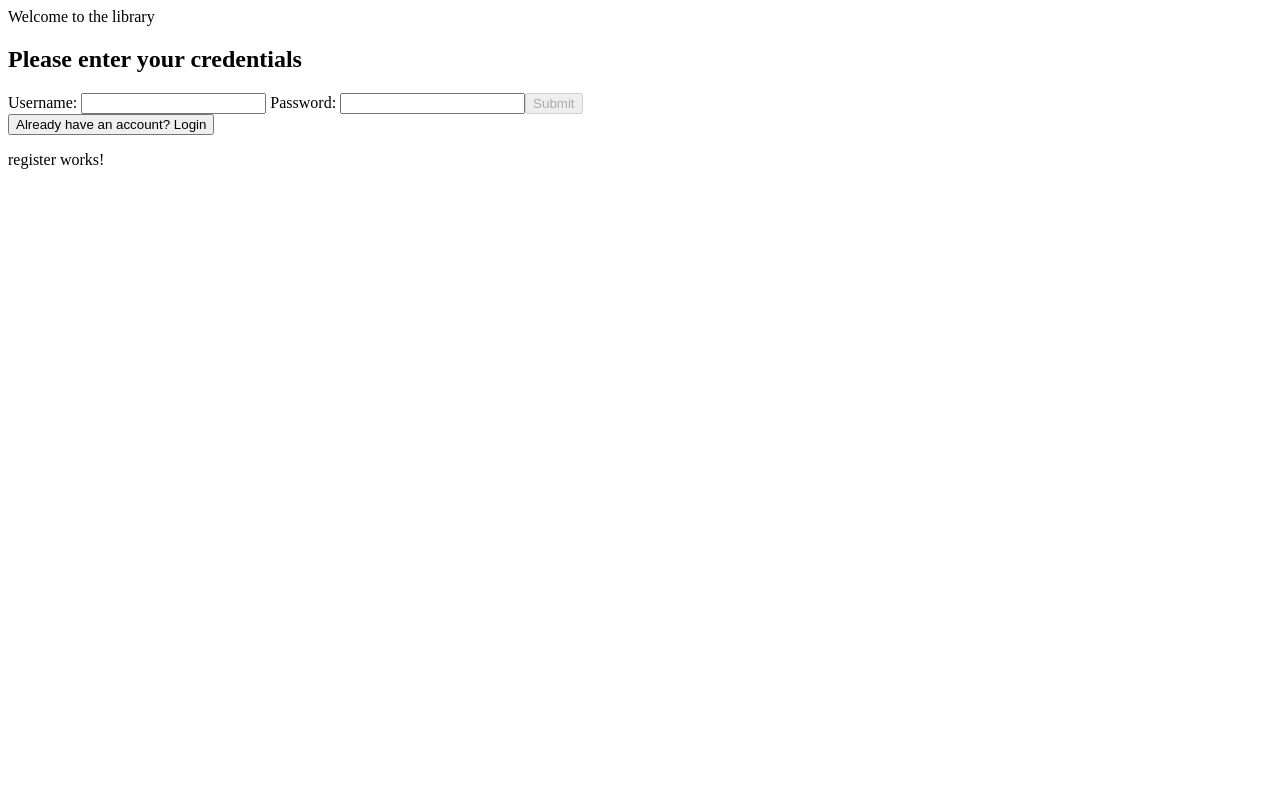
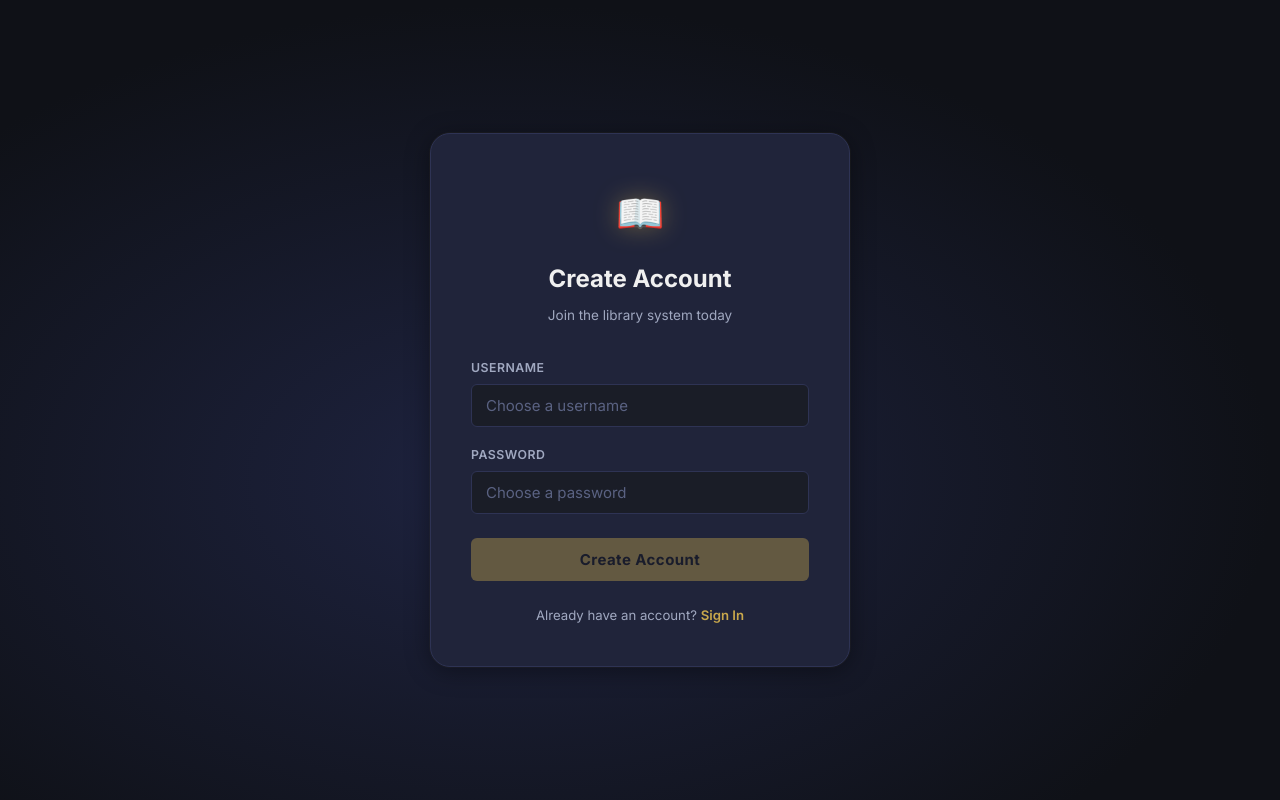
Before and after one commit to Muhammad-Jaddoua/Library-System, an Angular app in the folder library-frontend/: page /register in a window 1280 px wide. Built offline with nearby package versions, Linux system fonts and the light colour scheme.

Commit message:
feat: created style, changed css and html files

```diff
--- a/library-frontend/src/app/pages/login/login.css
+++ b/library-frontend/src/app/pages/login/login.css
@@ -0,0 +1,128 @@
+/* ── Auth Page Layout ── */
+.auth-page {
+  min-height: 100vh;
+  display: flex;
+  align-items: center;
+  justify-content: center;
+  background: radial-gradient(ellipse at 60% 40%, #1e2340 0%, #0f1117 70%);
+  padding: 24px;
+}
+
+/* ── Card ── */
+.auth-card {
+  width: 100%;
+  max-width: 420px;
+  background: var(--bg-card);
+  border: 1px solid var(--border);
+  border-radius: var(--radius-lg);
+  padding: 48px 40px 40px;
+  box-shadow: var(--shadow), 0 0 0 1px rgba(201,168,76,0.05);
+  animation: fadeUp 0.35s ease both;
+}
+
+@keyframes fadeUp {
+  from { opacity: 0; transform: translateY(18px); }
+  to   { opacity: 1; transform: translateY(0);    }
+}
+
+/* ── Logo / Icon ── */
+.auth-logo {
+  font-size: 2.6rem;
+  text-align: center;
+  margin-bottom: 16px;
+  filter: drop-shadow(0 0 12px rgba(201,168,76,0.4));
+}
+
+/* ── Heading ── */
+.auth-title {
+  font-size: 1.6rem;
+  font-weight: 700;
+  color: var(--text-primary);
+  text-align: center;
+  margin-bottom: 6px;
+}
+
+.auth-subtitle {
+  font-size: 0.9rem;
+  color: var(--text-secondary);
+  text-align: center;
+  margin-bottom: 32px;
+}
+
+/* ── Form ── */
+.auth-form {
+  display: flex;
+  flex-direction: column;
+  gap: 18px;
+}
+
+.field-group {
+  display: flex;
+  flex-direction: column;
+  gap: 6px;
+}
+
+.field-label {
+  font-size: 0.82rem;
+  font-weight: 600;
+  color: var(--text-secondary);
+  letter-spacing: 0.04em;
+  text-transform: uppercase;
+}
+
+.field-input {
+  background: var(--bg-secondary);
+  border: 1px solid var(--border);
+  border-radius: var(--radius-sm);
+  color: var(--text-primary);
+  padding: 11px 14px;
+  transition: var(--transition);
+  outline: none;
+}
+
+.field-input::placeholder { color: var(--text-muted); }
+
+.field-input:focus {
+  border-color: var(--accent);
+  box-shadow: 0 0 0 3px var(--accent-dim);
+}
+
+/* ── Primary Button ── */
+.btn-primary {
+  margin-top: 6px;
+  padding: 12px;
+  background: var(--accent);
+  color: #0f1117;
+  font-weight: 700;
+  border: none;
+  border-radius: var(--radius-sm);
+  cursor: pointer;
+  transition: var(--transition);
+  letter-spacing: 0.03em;
+}
+
+.btn-primary:hover:not(:disabled) {
+  background: var(--accent-light);
+  transform: translateY(-1px);
+  box-shadow: 0 4px 16px rgba(201,168,76,0.35);
+}
+
+.btn-primary:disabled {
+  opacity: 0.4;
+  cursor: not-allowed;
+}
+
+/* ── Footer Link ── */
+.auth-footer {
+  margin-top: 24px;
+  text-align: center;
+  font-size: 0.88rem;
+  color: var(--text-secondary);
+}
+
+.auth-footer a {
+  color: var(--accent);
+  font-weight: 600;
+}
+
+.auth-footer a:hover { color: var(--accent-light); }
--- a/library-frontend/src/app/pages/login/login.html
+++ b/library-frontend/src/app/pages/login/login.html
@@ -1,15 +1,21 @@
-<header>Welcome to the library</header>
-<h2>Please enter your credentials</h2>
-<form [formGroup]="loginForm" (ngSubmit)="loginRequest()">
-  <label>
-    Username:
-    <input type="text" formControlName="username">
-  </label>
-  <label>
-    Password:
-    <input type="password" formControlName="password">
-  </label>
-  <button type="submit" [disabled]="!loginForm.valid">Submit</button>
+<div class="auth-page">
+  <div class="auth-card">
+    <div class="auth-logo">📖</div>
+    <h1 class="auth-title">Welcome Back</h1>
+    <p class="auth-subtitle">Sign in to your library account</p>
 
-</form>
-<p>login works!</p>
+    <form [formGroup]="loginForm" (ngSubmit)="loginRequest()" class="auth-form">
+      <div class="field-group">
+        <label class="field-label">Username</label>
+        <input class="field-input" type="text" formControlName="username" placeholder="Enter your username" />
+      </div>
+      <div class="field-group">
+        <label class="field-label">Password</label>
+        <input class="field-input" type="password" formControlName="password" placeholder="Enter your password" />
+      </div>
+      <button class="btn-primary" type="submit" [disabled]="!loginForm.valid">Sign In</button>
+    </form>
+
+    <p class="auth-footer">Don't have an account? <a href="/register">Register</a></p>
+  </div>
+</div>
--- a/library-frontend/src/app/pages/not-found/not-found.css
+++ b/library-frontend/src/app/pages/not-found/not-found.css
@@ -0,0 +1,72 @@
+.notfound-page {
+  min-height: 100vh;
+  display: flex;
+  align-items: center;
+  justify-content: center;
+  background: radial-gradient(ellipse at 50% 50%, #1a1d27 0%, #0f1117 70%);
+  padding: 24px;
+}
+
+.notfound-card {
+  display: flex;
+  flex-direction: column;
+  align-items: center;
+  text-align: center;
+  animation: fadeUp 0.4s ease both;
+}
+
+@keyframes fadeUp {
+  from { opacity: 0; transform: translateY(18px); }
+  to   { opacity: 1; transform: translateY(0); }
+}
+
+.notfound-code {
+  font-size: 7rem;
+  font-weight: 800;
+  line-height: 1;
+  background: linear-gradient(135deg, var(--accent), var(--accent-light));
+  -webkit-background-clip: text;
+  -webkit-text-fill-color: transparent;
+  background-clip: text;
+  margin-bottom: 8px;
+  letter-spacing: -0.03em;
+}
+
+.notfound-icon {
+  font-size: 3rem;
+  margin-bottom: 20px;
+  filter: drop-shadow(0 0 10px rgba(201,168,76,0.3));
+}
+
+.notfound-title {
+  font-size: 1.8rem;
+  font-weight: 700;
+  color: var(--text-primary);
+  margin-bottom: 10px;
+}
+
+.notfound-sub {
+  color: var(--text-secondary);
+  font-size: 0.95rem;
+  max-width: 340px;
+  line-height: 1.7;
+  margin-bottom: 32px;
+}
+
+.btn-home {
+  padding: 11px 28px;
+  background: var(--accent);
+  color: #0f1117;
+  font-weight: 700;
+  border-radius: var(--radius-sm);
+  transition: var(--transition);
+  letter-spacing: 0.03em;
+  font-size: 0.95rem;
+}
+
+.btn-home:hover {
+  background: var(--accent-light);
+  transform: translateY(-1px);
+  box-shadow: 0 4px 16px rgba(201,168,76,0.35);
+  color: #0f1117;
+}
--- a/library-frontend/src/app/pages/not-found/not-found.html
+++ b/library-frontend/src/app/pages/not-found/not-found.html
@@ -1,2 +1,9 @@
-<h1>Err 404 Page Not Found</h1>
-<p>not-found works!</p>
+<div class="notfound-page">
+  <div class="notfound-card">
+    <div class="notfound-code">404</div>
+    <div class="notfound-icon">📭</div>
+    <h1 class="notfound-title">Page Not Found</h1>
+    <p class="notfound-sub">The page you're looking for doesn't exist or has been moved.</p>
+    <a href="/register" class="btn-home">Go Home</a>
+  </div>
+</div>
--- a/library-frontend/src/app/pages/register/register.css
+++ b/library-frontend/src/app/pages/register/register.css
@@ -0,0 +1,123 @@
+/* identical auth card styles shared with login */
+.auth-page {
+  min-height: 100vh;
+  display: flex;
+  align-items: center;
+  justify-content: center;
+  background: radial-gradient(ellipse at 40% 60%, #1e2340 0%, #0f1117 70%);
+  padding: 24px;
+}
+
+.auth-card {
+  width: 100%;
+  max-width: 420px;
+  background: var(--bg-card);
+  border: 1px solid var(--border);
+  border-radius: var(--radius-lg);
+  padding: 48px 40px 40px;
+  box-shadow: var(--shadow), 0 0 0 1px rgba(201,168,76,0.05);
+  animation: fadeUp 0.35s ease both;
+}
+
+@keyframes fadeUp {
+  from { opacity: 0; transform: translateY(18px); }
+  to   { opacity: 1; transform: translateY(0);    }
+}
+
+.auth-logo {
+  font-size: 2.6rem;
+  text-align: center;
+  margin-bottom: 16px;
+  filter: drop-shadow(0 0 12px rgba(201,168,76,0.4));
+}
+
+.auth-title {
+  font-size: 1.6rem;
+  font-weight: 700;
+  color: var(--text-primary);
+  text-align: center;
+  margin-bottom: 6px;
+}
+
+.auth-subtitle {
+  font-size: 0.9rem;
+  color: var(--text-secondary);
+  text-align: center;
+  margin-bottom: 32px;
+}
+
+.auth-form {
+  display: flex;
+  flex-direction: column;
+  gap: 18px;
+}
+
+.field-group {
+  display: flex;
+  flex-direction: column;
+  gap: 6px;
+}
+
+.field-label {
+  font-size: 0.82rem;
+  font-weight: 600;
+  color: var(--text-secondary);
+  letter-spacing: 0.04em;
+  text-transform: uppercase;
+}
+
+.field-input {
+  background: var(--bg-secondary);
+  border: 1px solid var(--border);
+  border-radius: var(--radius-sm);
+  color: var(--text-primary);
+  padding: 11px 14px;
+  transition: var(--transition);
+  outline: none;
+}
+
+.field-input::placeholder { color: var(--text-muted); }
+
+.field-input:focus {
+  border-color: var(--accent);
+  box-shadow: 0 0 0 3px var(--accent-dim);
+}
+
+.btn-primary {
+  margin-top: 6px;
+  padding: 12px;
+  background: var(--accent);
+  color: #0f1117;
+  font-weight: 700;
+  border: none;
+  border-radius: var(--radius-sm);
+  cursor: pointer;
+  transition: var(--transition);
+  letter-spacing: 0.03em;
+}
+
+.btn-primary:hover:not(:disabled) {
+  background: var(--accent-light);
+  transform: translateY(-1px);
+  box-shadow: 0 4px 16px rgba(201,168,76,0.35);
+}
+
+.btn-primary:disabled {
+  opacity: 0.4;
+  cursor: not-allowed;
+}
+
+.auth-footer {
+  margin-top: 24px;
+  text-align: center;
+  font-size: 0.88rem;
+  color: var(--text-secondary);
+}
+
+.auth-footer a {
+  color: var(--accent);
+  font-weight: 600;
+  cursor: pointer;
+}
+
+.auth-footer a:hover { color: var(--accent-light); }
--- a/library-frontend/src/app/pages/register/register.html
+++ b/library-frontend/src/app/pages/register/register.html
@@ -1,16 +1,21 @@
-<header>Welcome to the library</header>
-<h2>Please enter your credentials</h2>
-<form [formGroup]="registerForm" (ngSubmit)="registerRequest()">
-  <label>
-    Username:
-    <input type="text" formControlName="username">
-  </label>
-  <label>
-    Password:
-    <input type="password" formControlName="password">
-  </label>
-  <button type="submit" [disabled]="!registerForm.valid" >Submit</button>
+<div class="auth-page">
+  <div class="auth-card">
+    <div class="auth-logo">📖</div>
+    <h1 class="auth-title">Create Account</h1>
+    <p class="auth-subtitle">Join the library system today</p>
 
-</form>
-  <button type="button" (click)="navigateTologin()">Already have an account? Login</button>
-<p>register works!</p>
+    <form [formGroup]="registerForm" (ngSubmit)="registerRequest()" class="auth-form">
+      <div class="field-group">
+        <label class="field-label">Username</label>
+        <input class="field-input" type="text" formControlName="username" placeholder="Choose a username" />
+      </div>
+      <div class="field-group">
+        <label class="field-label">Password</label>
+        <input class="field-input" type="password" formControlName="password" placeholder="Choose a password" />
+      </div>
+      <button class="btn-primary" type="submit" [disabled]="!registerForm.valid">Create Account</button>
+    </form>
+
+    <p class="auth-footer">Already have an account? <a (click)="navigateTologin()" style="cursor:pointer">Sign In</a></p>
+  </div>
+</div>
--- a/library-frontend/src/styles.css
+++ b/library-frontend/src/styles.css
@@ -1 +1,55 @@
 /* You can add global styles to this file, and also import other style files */
+
+/* Global Styles */
+@import url('https://fonts.googleapis.com/css2?family=Inter:wght@300;400;500;600;700&display=swap');
+
+:root {
+  --bg-primary:    #0f1117;
+  --bg-secondary:  #1a1d27;
+  --bg-card:       #20243a;
+  --bg-hover:      #2a2f47;
+  --accent:        #c9a84c;
+  --accent-light:  #e0c06a;
+  --accent-dim:    rgba(201,168,76,0.15);
+  --text-primary:  #f0f0f0;
+  --text-secondary:#a0a8c0;
+  --text-muted:    #5a6282;
+  --border:        #2e3354;
+  --danger:        #e05c5c;
+  --danger-dim:    rgba(224,92,92,0.15);
+  --success:       #4caf7d;
+  --radius-sm:     6px;
+  --radius-md:     12px;
+  --radius-lg:     20px;
+  --shadow:        0 4px 24px rgba(0,0,0,0.4);
+  --shadow-sm:     0 2px 8px rgba(0,0,0,0.3);
+  --transition:    all 0.2s ease;
+}
+
+*, *::before, *::after {
+  box-sizing: border-box;
+  margin: 0;
+  padding: 0;
+}
+
+html, body {
+  height: 100%;
+  font-family: 'Inter', sans-serif;
+  background-color: var(--bg-primary);
+  color: var(--text-primary);
+  font-size: 15px;
+  line-height: 1.6;
+  -webkit-font-smoothing: antialiased;
+}
+
+input, select, button, textarea {
+  font-family: inherit;
+  font-size: inherit;
+}
+
+a {
+  color: var(--accent);
+  text-decoration: none;
+  transition: var(--transition);
+}
+a:hover { color: var(--accent-light); }
```
